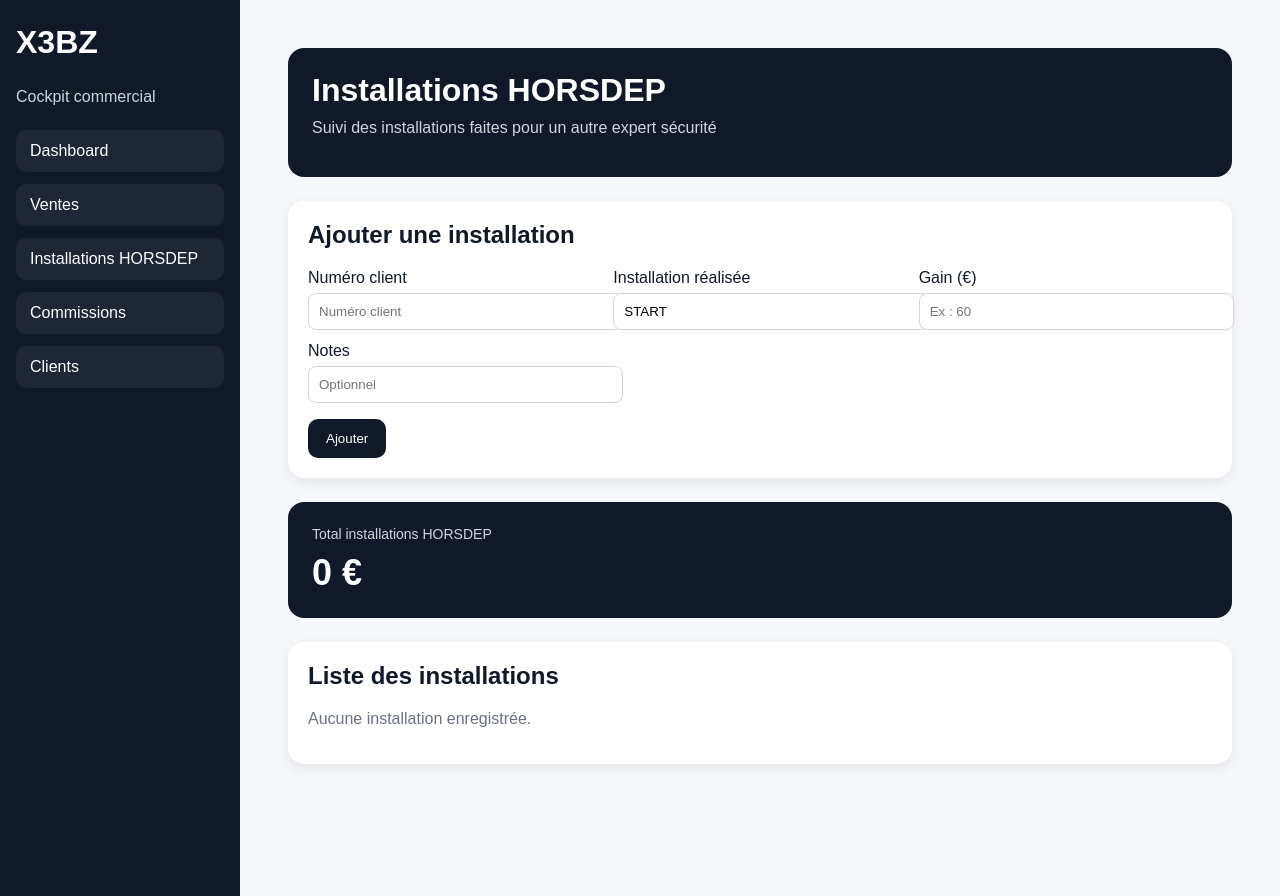
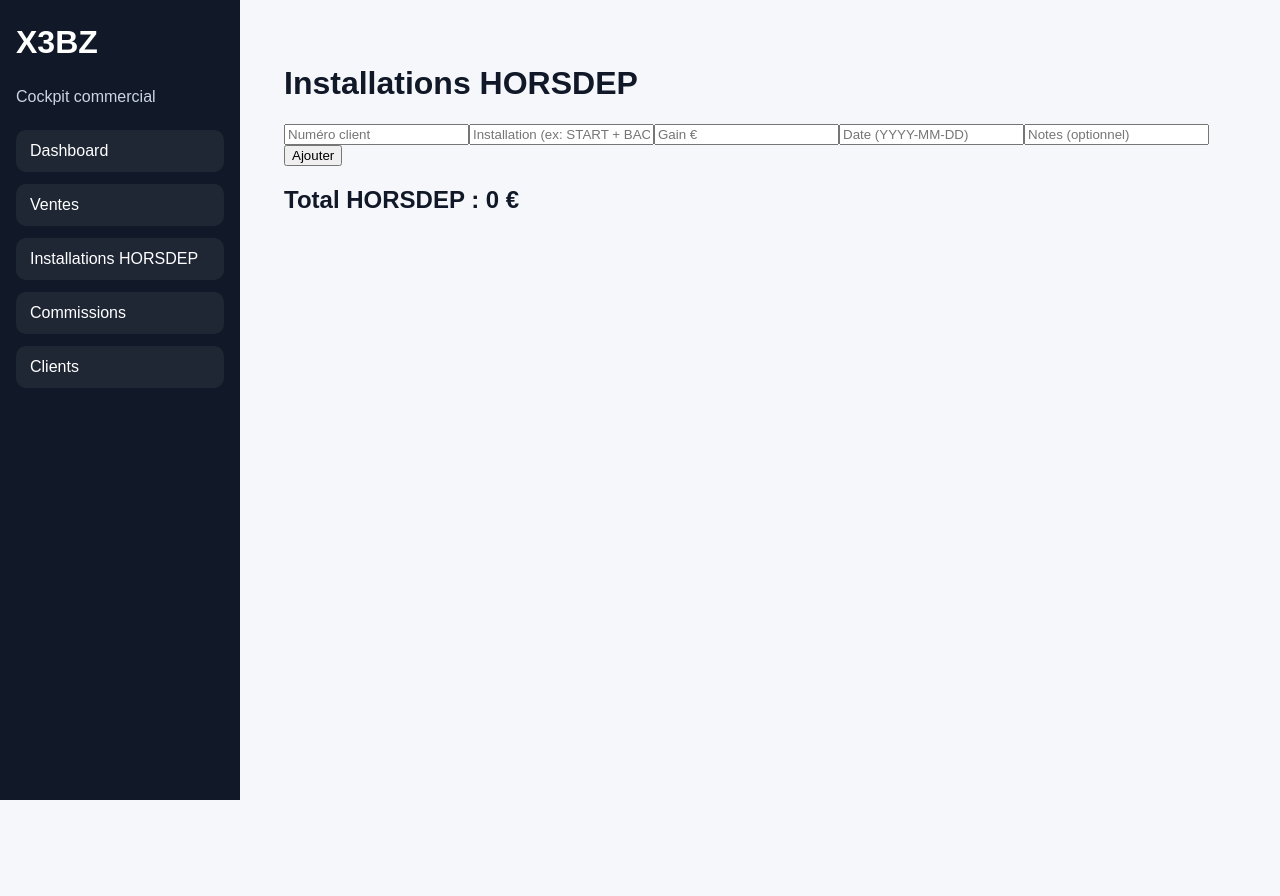
Before and after one commit to bargaouitarek-gif/X3BZ, a Next.js app: page /installations-horsdep in a window 1280 px wide. After the commit the page ends 800 px from the top, so only its background shows below. Built offline with nearby package versions, Linux system fonts and the light colour scheme.

Commit message:
Refactor installation management and input handling

```diff
--- a/app/installations-horsdep/page.tsx
+++ b/app/installations-horsdep/page.tsx
@@ -7,232 +7,69 @@ type Installation = {
   numeroClient: string;
   installation: string;
   gain: number;
+  date: string;
   notes: string;
 };
 
 export default function Page() {
   const [numeroClient, setNumeroClient] = useState("");
-  const [installation, setInstallation] = useState("START");
+  const [installation, setInstallation] = useState("");
   const [gain, setGain] = useState("");
+  const [date, setDate] = useState("");
   const [notes, setNotes] = useState("");
   const [installations, setInstallations] = useState<Installation[]>([]);
 
   useEffect(() => {
-    const data = localStorage.getItem("installationsHorsdep");
-    if (data) {
-      setInstallations(JSON.parse(data));
-    }
+    const data = localStorage.getItem("horsdep");
+    if (data) setInstallations(JSON.parse(data));
   }, []);
 
   useEffect(() => {
-    localStorage.setItem("installationsHorsdep", JSON.stringify(installations));
+    localStorage.setItem("horsdep", JSON.stringify(installations));
   }, [installations]);
 
-  function ajouterInstallation() {
-    if (!numeroClient.trim() || !gain.trim()) return;
+  function ajouter() {
+    if (!numeroClient || !installation || !gain || !date) return;
 
-    const nouvelleInstallation: Installation = {
+    const newItem: Installation = {
       id: Date.now(),
-      numeroClient: numeroClient.trim(),
-      installation: installation.trim(),
+      numeroClient,
+      installation,
       gain: Number(gain),
-      notes: notes.trim(),
+      date,
+      notes,
     };
 
-    setInstallations([nouvelleInstallation, ...installations]);
+    setInstallations([newItem, ...installations]);
 
     setNumeroClient("");
-    setInstallation("START");
+    setInstallation("");
     setGain("");
+    setDate("");
     setNotes("");
   }
 
-  const total = installations.reduce((acc, item) => acc + item.gain, 0);
+  const total = installations.reduce((a, b) => a + b.gain, 0);
 
   return (
-    <main
-      style={{
-        minHeight: "100vh",
-        background: "#f5f7fb",
-        fontFamily: "Arial, sans-serif",
-        padding: "24px",
-        color: "#111827",
-      }}
-    >
-      <div style={{ maxWidth: "1100px", margin: "0 auto" }}>
-        <div
-          style={{
-            background: "#111827",
-            color: "white",
-            borderRadius: "16px",
-            padding: "24px",
-            marginBottom: "24px",
-          }}
-        >
-          <h1 style={{ margin: 0, fontSize: "32px" }}>
-            Installations HORSDEP
-          </h1>
-          <p style={{ marginTop: "10px", color: "#d1d5db" }}>
-            Suivi des installations faites pour un autre expert sécurité
-          </p>
+    <main style={{ padding: 20 }}>
+      <h1>Installations HORSDEP</h1>
+
+      <input placeholder="Numéro client" value={numeroClient} onChange={(e) => setNumeroClient(e.target.value)} />
+      <input placeholder="Installation (ex: START + BAC)" value={installation} onChange={(e) => setInstallation(e.target.value)} />
+      <input placeholder="Gain €" value={gain} onChange={(e) => setGain(e.target.value)} />
+      <input placeholder="Date (YYYY-MM-DD)" value={date} onChange={(e) => setDate(e.target.value)} />
+      <input placeholder="Notes (optionnel)" value={notes} onChange={(e) => setNotes(e.target.value)} />
+
+      <button onClick={ajouter}>Ajouter</button>
+
+      <h2>Total HORSDEP : {total} €</h2>
+
+      {installations.map((i) => (
+        <div key={i.id}>
+          {i.numeroClient} - {i.installation} - {i.gain}€
         </div>
-
-        <div
-          style={{
-            background: "white",
-            borderRadius: "16px",
-            padding: "20px",
-            boxShadow: "0 4px 14px rgba(0,0,0,0.08)",
-            marginBottom: "24px",
-          }}
-        >
-          <h2 style={{ marginTop: 0 }}>Ajouter une installation</h2>
-
-          <div
-            style={{
-              display: "grid",
-              gridTemplateColumns: "repeat(auto-fit, minmax(220px, 1fr))",
-              gap: "12px",
-            }}
-          >
-            <div>
-              <label style={{ display: "block", marginBottom: "6px" }}>
-                Numéro client
-              </label>
-              <input
-                value={numeroClient}
-                onChange={(e) => setNumeroClient(e.target.value)}
-                placeholder="Numéro client"
-                style={{
-                  width: "100%",
-                  padding: "10px",
-                  borderRadius: "8px",
-                  border: "1px solid #d1d5db",
-                }}
-              />
-            </div>
-
-            <div>
-              <label style={{ display: "block", marginBottom: "6px" }}>
-                Installation réalisée
-              </label>
-              <input
-                value={installation}
-                onChange={(e) => setInstallation(e.target.value)}
-                placeholder="Ex : START"
-                style={{
-                  width: "100%",
-                  padding: "10px",
-                  borderRadius: "8px",
-                  border: "1px solid #d1d5db",
-                }}
-              />
-            </div>
-
-            <div>
-              <label style={{ display: "block", marginBottom: "6px" }}>
-                Gain (€)
-              </label>
-              <input
-                value={gain}
-                onChange={(e) => setGain(e.target.value)}
-                placeholder="Ex : 60"
-                style={{
-                  width: "100%",
-                  padding: "10px",
-                  borderRadius: "8px",
-                  border: "1px solid #d1d5db",
-                }}
-              />
-            </div>
-
-            <div>
-              <label style={{ display: "block", marginBottom: "6px" }}>
-                Notes
-              </label>
-              <input
-                value={notes}
-                onChange={(e) => setNotes(e.target.value)}
-                placeholder="Optionnel"
-                style={{
-                  width: "100%",
-                  padding: "10px",
-                  borderRadius: "8px",
-                  border: "1px solid #d1d5db",
-                }}
-              />
-            </div>
-          </div>
-
-          <button
-            onClick={ajouterInstallation}
-            style={{
-              marginTop: "16px",
-              background: "#111827",
-              color: "white",
-              border: "none",
-              borderRadius: "10px",
-              padding: "12px 18px",
-              cursor: "pointer",
-            }}
-          >
-            Ajouter
-          </button>
-        </div>
-
-        <div
-          style={{
-            background: "#111827",
-            color: "white",
-            borderRadius: "16px",
-            padding: "24px",
-            marginBottom: "24px",
-          }}
-        >
-          <p style={{ margin: 0, color: "#d1d5db", fontSize: "14px" }}>
-            Total installations HORSDEP
-          </p>
-          <h2 style={{ margin: "10px 0 0 0", fontSize: "36px" }}>{total} €</h2>
-        </div>
-
-        <div
-          style={{
-            background: "white",
-            borderRadius: "16px",
-            padding: "20px",
-            boxShadow: "0 4px 14px rgba(0,0,0,0.08)",
-          }}
-        >
-          <h2 style={{ marginTop: 0 }}>Liste des installations</h2>
-
-          {installations.length === 0 ? (
-            <p style={{ color: "#6b7280" }}>Aucune installation enregistrée.</p>
-          ) : (
-            <div style={{ overflowX: "auto" }}>
-              <table style={{ width: "100%", borderCollapse: "collapse" }}>
-                <thead>
-                  <tr style={{ textAlign: "left", color: "#6b7280" }}>
-                    <th style={{ padding: "12px" }}>Numéro client</th>
-                    <th style={{ padding: "12px" }}>Installation</th>
-                    <th style={{ padding: "12px" }}>Gain</th>
-                    <th style={{ padding: "12px" }}>Notes</th>
-                  </tr>
-                </thead>
-                <tbody>
-                  {installations.map((item) => (
-                    <tr key={item.id} style={{ borderTop: "1px solid #e5e7eb" }}>
-                      <td style={{ padding: "12px" }}>{item.numeroClient}</td>
-                      <td style={{ padding: "12px" }}>{item.installation}</td>
-                      <td style={{ padding: "12px" }}>{item.gain} €</td>
-                      <td style={{ padding: "12px" }}>{item.notes}</td>
-                    </tr>
-                  ))}
-                </tbody>
-              </table>
-            </div>
-          )}
-        </div>
-      </div>
+      ))}
     </main>
   );
 }
```
